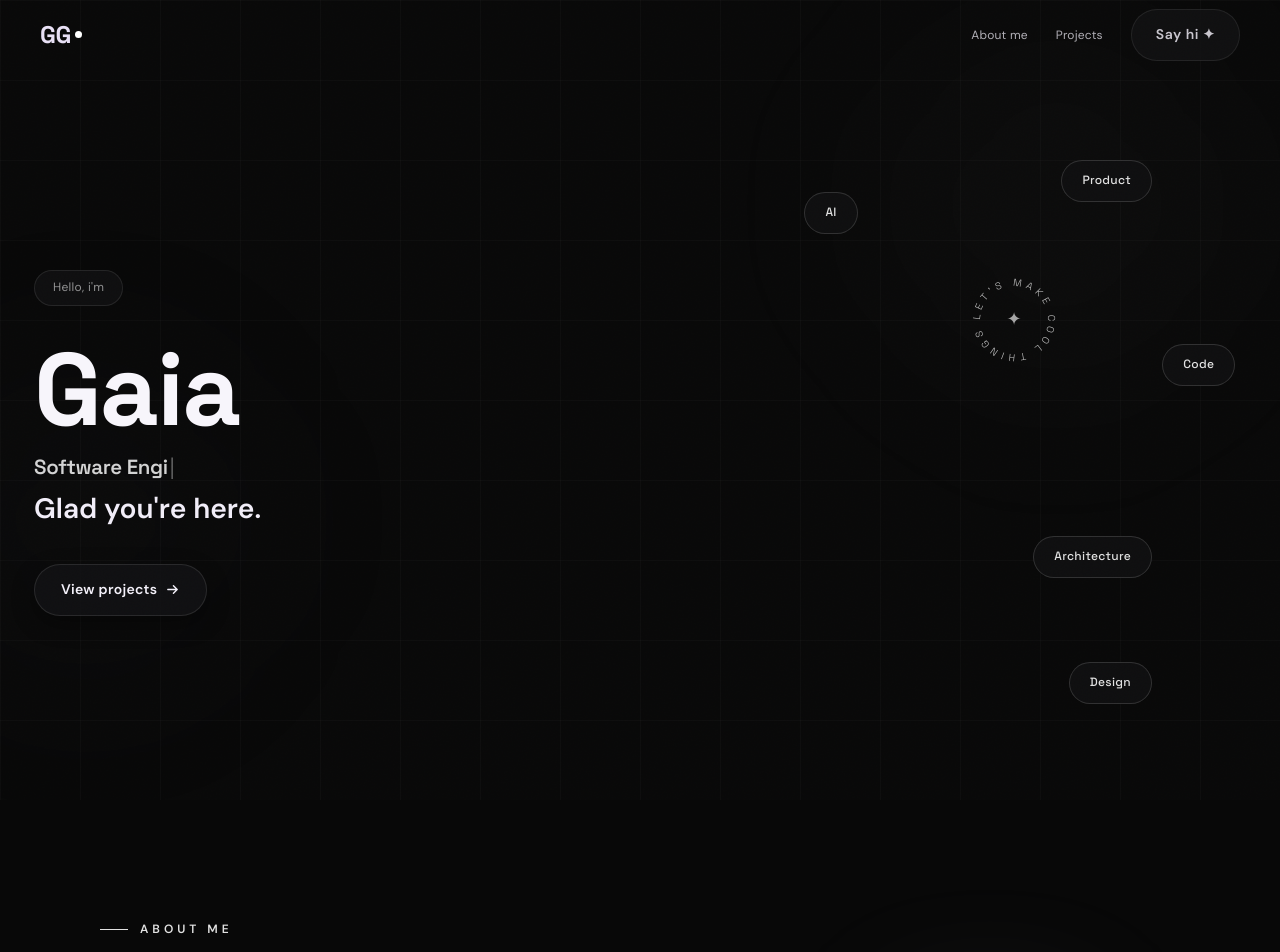
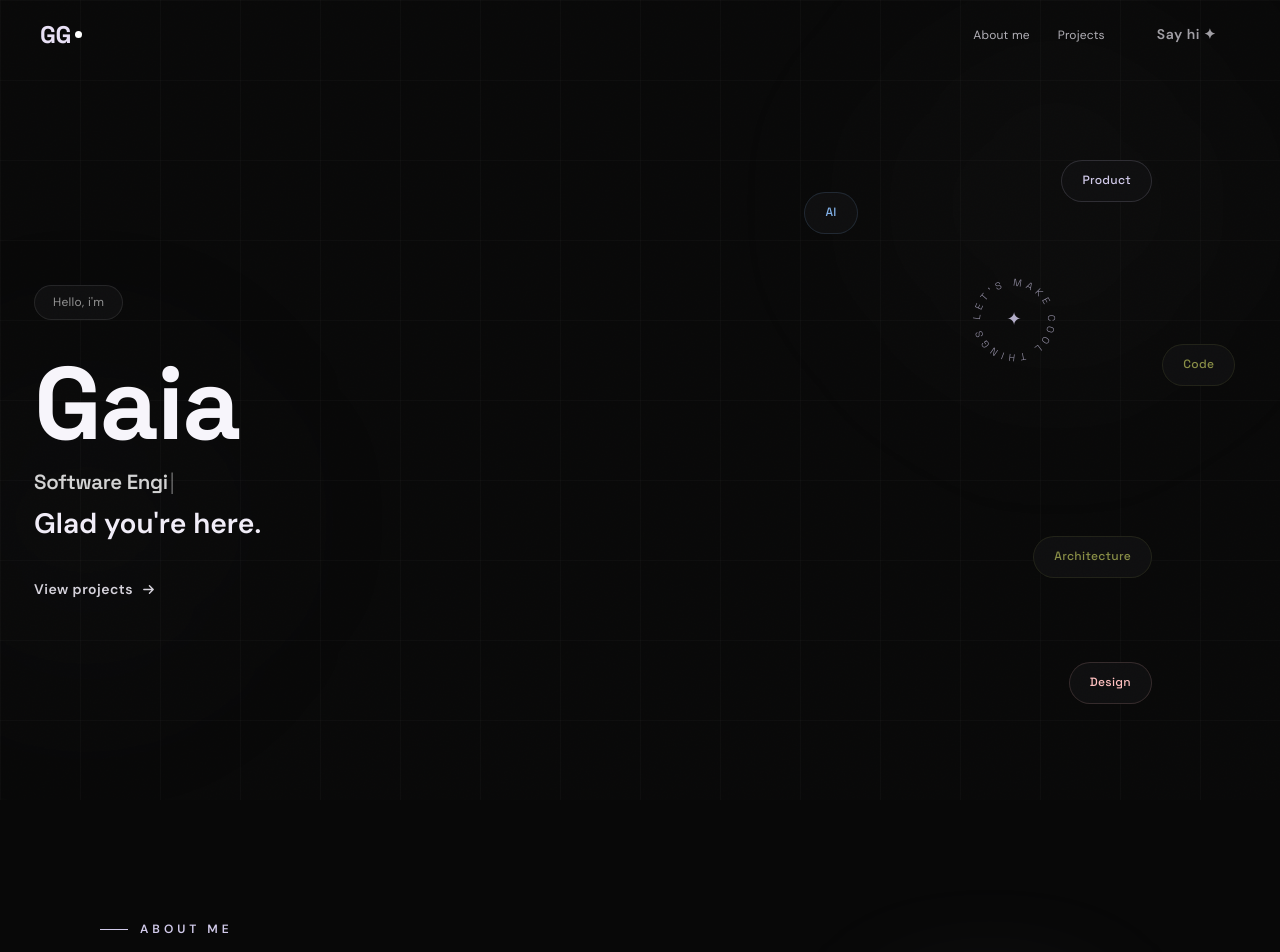
Before and after one commit to GaiaGomez/gaia-gomez-portfolio, a React (Vite) app: page / in a window 1280 px wide. Shown: the top 952 px of the page. Built offline with nearby package versions, Linux system fonts and the light colour scheme.

Commit message:
add editorial color accents

```diff
--- a/src/components/Contact.jsx
+++ b/src/components/Contact.jsx
@@ -31,13 +31,13 @@ export default function Contact() {
     padding: '16px 20px',
     borderRadius: '12px',
     background: 'rgba(14,14,16,0.82)',
-    border: `1px solid ${focused === field ? 'rgba(255,255,255,0.22)' : 'rgba(255,255,255,0.08)'}`,
+    border: `1px solid ${focused === field ? 'rgba(128,176,232,0.35)' : 'rgba(255,255,255,0.08)'}`,
     color: '#f1eef8',
     fontFamily: "'DM Sans', sans-serif",
     fontSize: '15px',
     outline: 'none',
     transition: 'border-color 0.25s, box-shadow 0.25s',
-    boxShadow: focused === field ? '0 0 0 3px rgba(255,255,255,0.04)' : 'none',
+    boxShadow: focused === field ? '0 0 0 3px rgba(128,176,232,0.06)' : 'none',
     resize: 'none',
   });
 
@@ -66,7 +66,7 @@ export default function Contact() {
           >
             <h2 className="section-title">
               Let's build<br />
-              something <span style={{ color: '#f1eef8' }}>great</span>
+              something <span style={{ color: 'var(--color-coral)' }}>great</span>
             </h2>
             <p style={{
               fontFamily: "'DM Sans', sans-serif",
@@ -94,7 +94,7 @@ export default function Contact() {
               paddingBottom: '4px',
               transition: 'border-color 0.2s, color 0.2s',
             }}
-            onMouseEnter={e => { e.currentTarget.style.borderColor = 'rgba(255,255,255,0.5)'; e.currentTarget.style.color = '#ffffff'; }}
+            onMouseEnter={e => { e.currentTarget.style.borderColor = 'rgba(128,176,232,0.45)'; e.currentTarget.style.color = 'var(--color-blue)'; }}
             onMouseLeave={e => { e.currentTarget.style.borderColor = 'rgba(255,255,255,0.2)'; e.currentTarget.style.color = 'rgba(255,255,255,0.88)'; }}
             >
               gaiavaninago@gmail.com
@@ -134,9 +134,9 @@ export default function Contact() {
                       transition: 'all 0.25s',
                     }}
                     onMouseEnter={e => {
-                      e.currentTarget.style.background = 'rgba(255,255,255,0.05)';
-                      e.currentTarget.style.borderColor = 'rgba(255,255,255,0.22)';
-                      e.currentTarget.style.color = '#ffffff';
+                      e.currentTarget.style.background = 'rgba(128,176,232,0.06)';
+                      e.currentTarget.style.borderColor = 'rgba(128,176,232,0.28)';
+                      e.currentTarget.style.color = 'var(--color-blue)';
                     }}
                     onMouseLeave={e => {
                       e.currentTarget.style.background = 'rgba(16,16,18,0.9)';
@@ -270,11 +270,29 @@ export default function Contact() {
                 </div>
                 <button
                   type="submit"
-                  className="btn btn-primary"
-                  style={{ width: '100%', justifyContent: 'center', marginTop: '8px', position: 'relative', minHeight: 'var(--btn-h)' }}
+                  style={{
+                    width: '100%',
+                    display: 'flex',
+                    alignItems: 'center',
+                    justifyContent: 'center',
+                    gap: '8px',
+                    marginTop: '12px',
+                    padding: '12px 0',
+                    background: 'none',
+                    border: 'none',
+                    color: 'var(--color-coral)',
+                    fontFamily: "'DM Sans', sans-serif",
+                    fontSize: 'var(--fs-btn)',
+                    fontWeight: '600',
+                    letterSpacing: '0.4px',
+                    cursor: 'none',
+                    transition: 'color 0.22s',
+                  }}
+                  onMouseEnter={e => { e.currentTarget.style.color = 'var(--color-pink)'; }}
+                  onMouseLeave={e => { e.currentTarget.style.color = 'var(--color-coral)'; }}
                 >
-                  <span style={{ position: 'relative', zIndex: 1 }}>Send message</span>
-                  <svg width="16" height="16" viewBox="0 0 24 24" fill="none" style={{ position: 'relative', zIndex: 1 }}>
+                  Send message
+                  <svg width="16" height="16" viewBox="0 0 24 24" fill="none" style={{ flexShrink: 0 }}>
                     <path d="M22 2L11 13M22 2L15 22l-4-9-9-4 20-7z" stroke="currentColor" strokeWidth="1.8" strokeLinecap="round" strokeLinejoin="round"/>
                   </svg>
                 </button>
--- a/src/components/Hero.jsx
+++ b/src/components/Hero.jsx
@@ -5,11 +5,11 @@ const roles = [
 ];
 
 const chips = [
-  { label: 'Product', top: '20%', right: '10%', left: 'auto', bottom: 'auto', delay: '0s' },
-  { label: 'Code', top: '43%', right: '3.5%', left: 'auto', bottom: 'auto', delay: '0.6s' },
-  { label: 'Architecture', top: '67%', right: '10%', left: 'auto', bottom: 'auto', delay: '0.9s' },
-  { label: 'Design', top: 'auto', right: '10%', left: 'auto', bottom: '12%', delay: '1.2s' },
-  { label: 'AI', top: '24%', right: '33%', left: 'auto', bottom: 'auto', delay: '0.4s' },
+  { label: 'Product', top: '20%', right: '10%', left: 'auto', bottom: 'auto', delay: '0s',   color: '#D1CAEA' },
+  { label: 'Code', top: '43%', right: '3.5%', left: 'auto', bottom: 'auto', delay: '0.6s',  color: '#898E46' },
+  { label: 'Architecture', top: '67%', right: '10%', left: 'auto', bottom: 'auto', delay: '0.9s', color: '#898E46' },
+  { label: 'Design', top: 'auto', right: '10%', left: 'auto', bottom: '12%', delay: '1.2s', color: '#FFC0C0' },
+  { label: 'AI', top: '24%', right: '33%', left: 'auto', bottom: 'auto', delay: '0.4s',    color: '#80B0E8' },
 ];
 
 export default function Hero() {
@@ -106,8 +106,8 @@ export default function Hero() {
             padding: '10px 20px',
             borderRadius: '999px',
             background: 'rgba(16,16,18,0.88)',
-            border: '1px solid rgba(255,255,255,0.14)',
-            color: 'rgba(255,255,255,0.88)',
+            border: `1px solid ${chip.color}28`,
+            color: chip.color,
             fontFamily: "'Space Grotesk', sans-serif",
             fontSize: 'var(--text-meta)',
             fontWeight: '500',
@@ -143,8 +143,8 @@ export default function Hero() {
             fontSize="10"
             fontWeight="300"
             letterSpacing="4.0"
-            fill="#FFFFFF"
-            opacity="0.75"
+            fill="#D1CAEA"
+            opacity="0.7"
           >
             <textPath href="#circlePath">LET'S  MAKE  COOL  THINGS </textPath>
           </text>
@@ -157,8 +157,8 @@ export default function Hero() {
           alignItems: 'center',
           justifyContent: 'center',
           fontSize: '18px',
-          color: 'rgba(255,255,255,0.7)',
-          opacity: 0.9,
+          color: '#D1CAEA',
+          opacity: 0.85,
         }}>
           ✦
         </div>
@@ -251,22 +251,7 @@ export default function Hero() {
               <a
                 href="#projects"
                 className="btn btn-primary"
-                style={{
-                  display: 'inline-flex',
-                  alignItems: 'center',
-                  gap: '8px',
-                  background: 'rgba(18,18,20,0.92)',
-                  color: '#f4f1fa',
-                  fontFamily: "'DM Sans', sans-serif",
-                  letterSpacing: '0.3px',
-                  border: '1px solid rgba(255,255,255,0.1)',
-                  cursor: 'none',
-                  transition: 'opacity var(--t-hover) var(--ease-standard), transform var(--t-hover) var(--ease-standard)',
-                  boxShadow: '0 8px 22px rgba(0,0,0,0.35)',
-                  textDecoration: 'none',
-                }}
-                onMouseEnter={e => { e.currentTarget.style.opacity = '0.88'; e.currentTarget.style.transform = 'translateY(-1px)'; }}
-                onMouseLeave={e => { e.currentTarget.style.opacity = '1'; e.currentTarget.style.transform = 'translateY(0)'; }}
+                style={{ cursor: 'none', textDecoration: 'none' }}
               >
                 View projects
                 <svg width="15" height="15" viewBox="0 0 16 16" fill="none">
--- a/src/components/Projects.jsx
+++ b/src/components/Projects.jsx
@@ -101,7 +101,7 @@ export default function Projects() {
             <p className="section-label">Selected Work</p>
             <h2 className="section-title" style={{ marginBottom: 0 }}>
               Projects that<br />
-              <span style={{ color: '#f1eef8' }}>matter</span>
+              <span style={{ color: 'var(--color-pink)' }}>matter</span>
             </h2>
           </div>
         </div>
--- a/src/index.css
+++ b/src/index.css
@@ -14,6 +14,13 @@
   --glow:      rgba(255, 255, 255, 0.04);
   --font-display: 'Space Grotesk', sans-serif;
   --font-body: 'DM Sans', sans-serif;
+
+  /* ── Editorial palette ───────────────────────────── */
+  --color-lavender: #D1CAEA;
+  --color-olive:    #898E46;
+  --color-blue:     #80B0E8;
+  --color-pink:     #FFC0C0;
+  --color-coral:    #C45F3F;
 
   /* ── Type scale ──────────────────────────────────── */
   --text-meta:          0.75rem;
@@ -50,6 +57,13 @@
   --t-hover: 220ms;
   --t-entrance: 520ms;
 }
+
+/* ── Accent text utilities ────────────────────────────── */
+.text-lavender { color: var(--color-lavender); }
+.text-olive    { color: var(--color-olive); }
+.text-blue     { color: var(--color-blue); }
+.text-pink     { color: var(--color-pink); }
+.text-coral    { color: var(--color-coral); }
 
 html { scroll-behavior: smooth; }
 
@@ -89,7 +103,7 @@ img { display: block; max-width: 100%; }
   font-weight: 600;
   letter-spacing: 4px;
   text-transform: uppercase;
-  color: var(--accent);
+  color: var(--color-lavender);
   margin-bottom: 16px;
   display: flex;
   align-items: center;
@@ -101,7 +115,7 @@ img { display: block; max-width: 100%; }
   display: block;
   width: 28px;
   height: 1px;
-  background: var(--accent);
+  background: var(--color-lavender);
   flex-shrink: 0;
 }
 
@@ -127,54 +141,53 @@ img { display: block; max-width: 100%; }
   mix-blend-mode: soft-light;
 }
 
-/* ── Buttons ──────────────────────────────────────────── */
+/* ── Buttons — editorial text-link style ──────────────── */
 .btn {
   display: inline-flex;
   align-items: center;
   justify-content: center;
   gap: 8px;
-  min-height: var(--btn-h);
-  padding: 0 var(--btn-px);
-  border-radius: var(--radius-pill);
   font-family: var(--font-body);
   font-size: var(--fs-btn);
   font-weight: 600;
   letter-spacing: 0.5px;
   cursor: none;
-  transition: all var(--t-hover) var(--ease-standard);
-  position: relative;
-  overflow: hidden;
+  transition: color var(--t-hover) var(--ease-standard), gap var(--t-hover) var(--ease-standard);
+  background: none;
+  border: none;
+  padding: 0;
+  text-decoration: none;
+}
+
+.btn svg {
+  flex-shrink: 0;
+  transition: transform var(--t-hover) var(--ease-standard);
 }
 
 .btn-primary {
-  background: rgba(18, 18, 20, 0.92);
-  color: #f4f1fa;
-  border: 1px solid rgba(255, 255, 255, 0.1);
-  box-shadow: 0 8px 22px rgba(0, 0, 0, 0.45);
+  color: rgba(241, 238, 248, 0.88);
 }
 
-.btn-primary::before {
-  content: '';
-  position: absolute;
-  inset: 0;
-  background: linear-gradient(135deg, rgba(255, 255, 255, 0.04), rgba(255, 255, 255, 0.01));
-  opacity: 0;
-  transition: opacity 0.3s;
+.btn-primary:hover {
+  color: var(--color-coral);
+  gap: 12px;
 }
 
-.btn-primary:hover::before { opacity: 1; }
+.btn-primary:hover svg {
+  transform: translateX(3px);
+}
 
 .btn-outline {
-  background: rgba(18, 18, 20, 0.78);
-  color: rgba(241, 238, 248, 0.82);
-  border: 1px solid var(--border);
+  color: rgba(241, 238, 248, 0.65);
 }
 
 .btn-outline:hover {
-  background: rgba(255, 255, 255, 0.06);
-  border-color: rgba(255, 255, 255, 0.2);
-  transform: translateY(-2px);
-  box-shadow: 0 8px 24px rgba(0, 0, 0, 0.4);
+  color: var(--color-lavender);
+  gap: 10px;
+}
+
+.btn-outline:hover svg {
+  transform: translateX(3px);
 }
 
 /* ── Tag / pill ───────────────────────────────────────── */
@@ -190,6 +203,18 @@ img { display: block; max-width: 100%; }
   border: 1px solid rgba(255, 255, 255, 0.1);
 }
 
+.tag-olive {
+  background: rgba(137, 142, 70, 0.1);
+  color: var(--color-olive);
+  border-color: rgba(137, 142, 70, 0.22);
+}
+
+.tag-lavender {
+  background: rgba(209, 202, 234, 0.07);
+  color: var(--color-lavender);
+  border-color: rgba(209, 202, 234, 0.18);
+}
+
 .ui-card {
   border-radius: var(--radius-card);
   padding: var(--card-pad);
@@ -201,8 +226,8 @@ img { display: block; max-width: 100%; }
 
 .ui-card:hover {
   transform: translateY(-2px);
-  border-color: rgba(255, 255, 255, 0.16);
-  box-shadow: 0 14px 36px rgba(0, 0, 0, 0.5), 0 0 0 1px rgba(255, 255, 255, 0.08), inset 0 1px 0 rgba(255, 255, 255, 0.06);
+  border-color: rgba(128, 176, 232, 0.18);
+  box-shadow: 0 14px 36px rgba(0, 0, 0, 0.5), 0 0 0 1px rgba(128, 176, 232, 0.08), 0 0 22px rgba(128, 176, 232, 0.06), inset 0 1px 0 rgba(255, 255, 255, 0.05);
 }
 
 .ui-body {
@@ -213,25 +238,36 @@ img { display: block; max-width: 100%; }
 }
 
 .ui-pill-link {
-  min-height: 40px;
-  padding: 0 14px;
-  border-radius: var(--radius-pill);
   display: inline-flex;
   align-items: center;
+  gap: 6px;
   font-size: 0.8rem;
   font-weight: 600;
-  border: 1px solid rgba(255, 255, 255, 0.1);
-  background: rgba(255, 255, 255, 0.04);
-  color: rgba(255, 255, 255, 0.82);
-  transition: all var(--t-hover) var(--ease-standard);
+  color: rgba(255, 255, 255, 0.62);
+  border: none;
+  background: none;
+  padding: 0;
+  min-height: unset;
+  border-radius: 0;
+  text-decoration: none;
+  transition: color var(--t-hover) var(--ease-standard), gap var(--t-hover) var(--ease-standard);
+}
+
+.ui-pill-link svg {
+  flex-shrink: 0;
+  transition: transform var(--t-hover) var(--ease-standard);
 }
 
 .ui-pill-link:hover {
-  border-color: rgba(255, 255, 255, 0.22);
-  background: rgba(255, 255, 255, 0.07);
-  color: #ffffff;
-  transform: translateY(-2px);
-  box-shadow: 0 6px 16px rgba(0, 0, 0, 0.3);
+  color: var(--color-blue);
+  background: none;
+  box-shadow: none;
+  transform: none;
+  gap: 10px;
+}
+
+.ui-pill-link:hover svg {
+  transform: translateX(3px);
 }
 
 /* ── Editorial Projects Layout ─────────────────────────── */
@@ -329,7 +365,7 @@ img { display: block; max-width: 100%; }
   font-family: var(--font-body);
   font-size: 0.67rem;
   font-weight: 500;
-  color: rgba(255, 255, 255, 0.36);
+  color: rgba(137, 142, 70, 0.8);
   letter-spacing: 0.1em;
   text-transform: uppercase;
 }
@@ -366,7 +402,7 @@ img { display: block; max-width: 100%; }
   font-family: var(--font-body);
   font-size: 0.67rem;
   font-weight: 600;
-  color: rgba(255, 255, 255, 0.28);
+  color: rgba(137, 142, 70, 0.55);
   letter-spacing: 0.12em;
   text-transform: uppercase;
   line-height: 1;
@@ -394,45 +430,57 @@ img { display: block; max-width: 100%; }
 .project-feature-btn {
   display: inline-flex;
   align-items: center;
-  gap: 7px;
-  padding: 9px 18px;
-  border-radius: 6px;
-  border: 1px solid rgba(255, 255, 255, 0.12);
-  background: rgba(255, 255, 255, 0.03);
-  color: rgba(255, 255, 255, 0.65);
+  gap: 6px;
+  padding: 0;
+  border-radius: 0;
+  border: none;
+  background: none;
+  color: rgba(255, 255, 255, 0.5);
   font-family: var(--font-body);
   font-size: 0.79rem;
   font-weight: 500;
   letter-spacing: 0.03em;
   cursor: pointer;
   text-decoration: none;
-  transition: border-color 0.22s, background 0.22s, color 0.22s;
-  min-height: 40px;
+  transition: color 0.22s var(--ease-standard), gap 0.22s var(--ease-standard);
+  min-height: unset;
+}
+
+.project-feature-btn svg {
+  flex-shrink: 0;
+  transition: transform 0.22s var(--ease-standard);
 }
 
 .project-feature-btn:hover {
-  border-color: rgba(255, 255, 255, 0.28);
-  background: rgba(255, 255, 255, 0.07);
-  color: #ffffff;
+  color: var(--color-blue);
+  gap: 10px;
+  background: none;
+  box-shadow: none;
+}
+
+.project-feature-btn:hover svg {
+  transform: translate(2px, -2px);
 }
 
 .project-feature-btn--primary {
-  border-color: rgba(255, 255, 255, 0.18);
-  background: rgba(255, 255, 255, 0.05);
-  color: rgba(255, 255, 255, 0.85);
+  color: var(--color-pink);
   font-weight: 600;
 }
 
 .project-feature-btn--primary:hover {
-  border-color: rgba(255, 255, 255, 0.32);
-  background: rgba(255, 255, 255, 0.09);
-  color: #ffffff;
+  color: rgba(255, 192, 192, 0.82);
+  gap: 10px;
+  background: none;
+  box-shadow: none;
+}
+
+.project-feature-btn--primary:hover svg {
+  transform: translate(2px, -2px);
 }
 
 @media (max-width: 900px) {
   .section { padding: var(--section-py-mobile) 0; }
   .container { padding: 0 20px; }
-  .btn { min-height: var(--btn-h-mobile); }
   .ui-card { padding: var(--card-pad-mobile); }
 
   /* ── Mobile project card ─────────────────────────── */
@@ -455,10 +503,16 @@ img { display: block; max-width: 100%; }
   .wrapper.is-revealed {
     opacity: 1;
     transform: translateY(0) scale(1);
-    /* Subtle gray ambient glow — no color */
     box-shadow:
       0 4px 40px rgba(0, 0, 0, 0.6),
-      0 0 28px rgba(150, 150, 160, 0.06);
+      0 0 28px rgba(128, 176, 232, 0.05);
+  }
+
+  .wrapper.is-revealed:hover {
+    border-color: rgba(128, 176, 232, 0.14);
+    box-shadow:
+      0 4px 40px rgba(0, 0, 0, 0.6),
+      0 0 28px rgba(128, 176, 232, 0.09);
   }
 
   /* Image block */
@@ -541,12 +595,8 @@ img { display: block; max-width: 100%; }
     align-items: flex-start;
     gap: 12px;
   }
-  .project-feature-btn {
-    padding: 9px 16px;
-    font-size: 0.77rem;
-    min-height: 44px;
-  }
 }
+
 
 @media (max-width: 480px) {
   .wrapper {
```
Also changed, not shown: src/components/About.jsx (+10 -7 lines).
